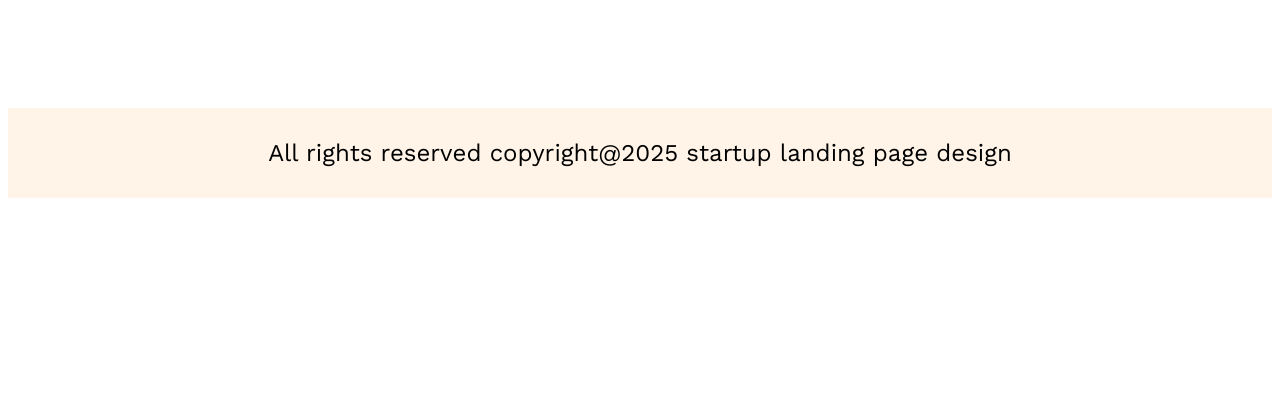
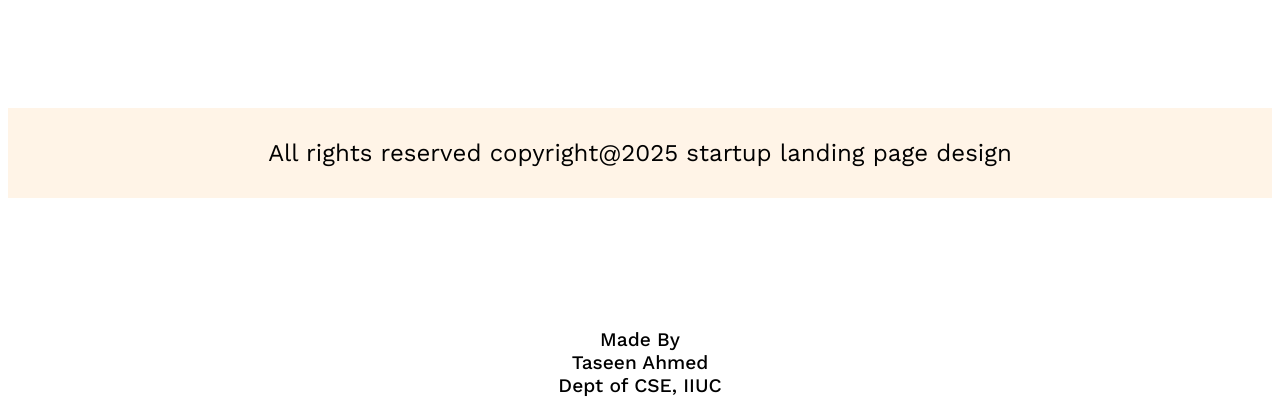
Before and after one commit to git-tsn/G3-Website, a plain HTML site: page index.html in a window 1280 px wide. Shown: the part 4192-4608 px from the top of the page. Before the commit the page ends 4520 px from the top, so only its background shows below. Drawn offline with nearby package versions, Linux system fonts and the light colour scheme.

Commit message:
added to G3 Website

```diff
--- a/index.html
+++ b/index.html
@@ -138,6 +138,11 @@
     <footer class="footer-section">
         <p class="footer-discription">All rights reserved copyright@2025 startup landing page design</p>
     </footer>
+    <p class="owner-info">
+        Made By <br>
+        Taseen Ahmed <br>
+        Dept of CSE, IIUC
+    </p>
 </body>
 
 </html>
--- a/styles.css
+++ b/styles.css
@@ -225,6 +225,13 @@
     font-size: 1.5rem;
   }
 
+
+  .owner-info{
+    font-size: 1.2rem;
+    font-weight: 500;
+    text-align: center;
+  }
+
   /* Responsive media quary */
 
   @media screen and (max-width: 576px) {
```
